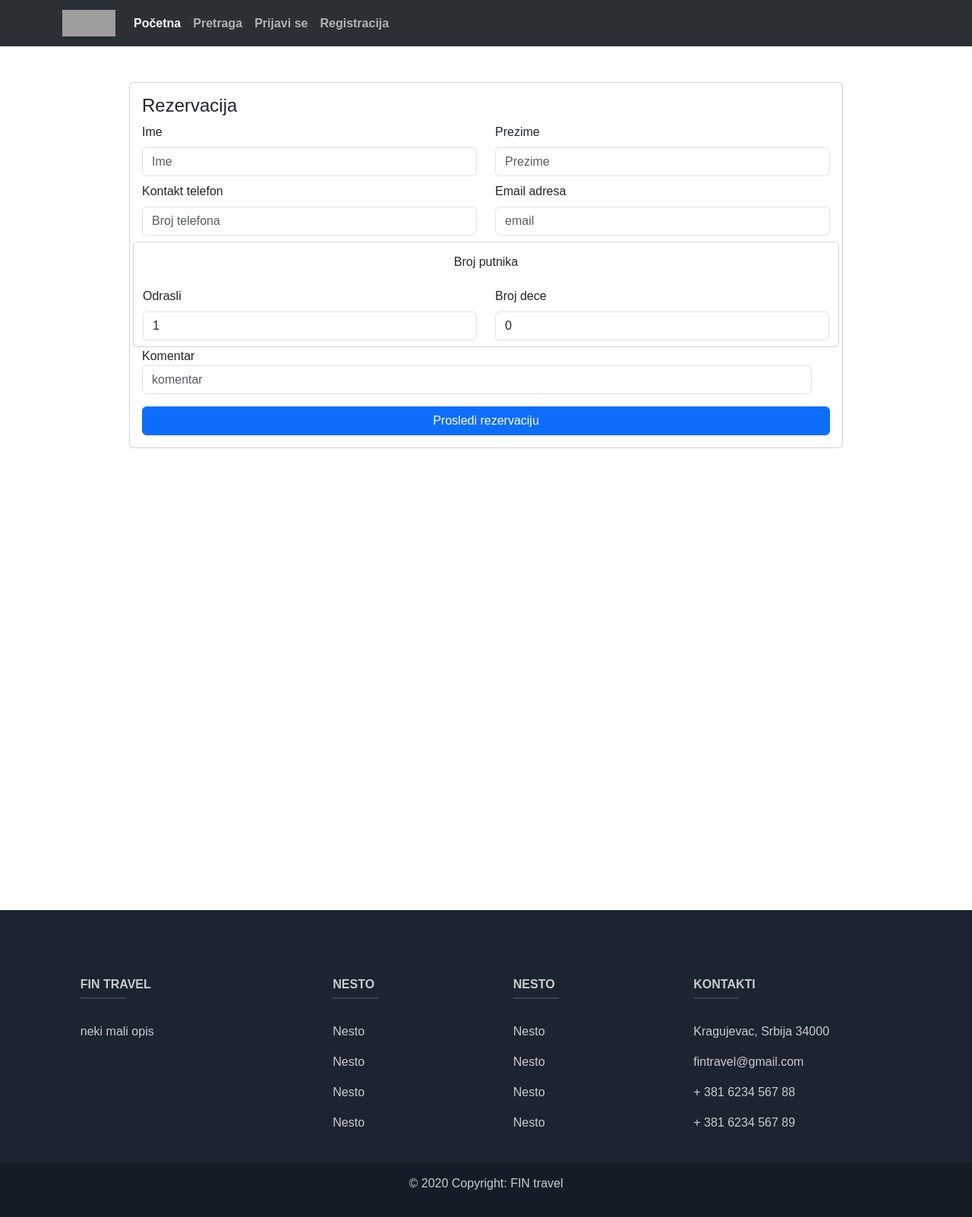
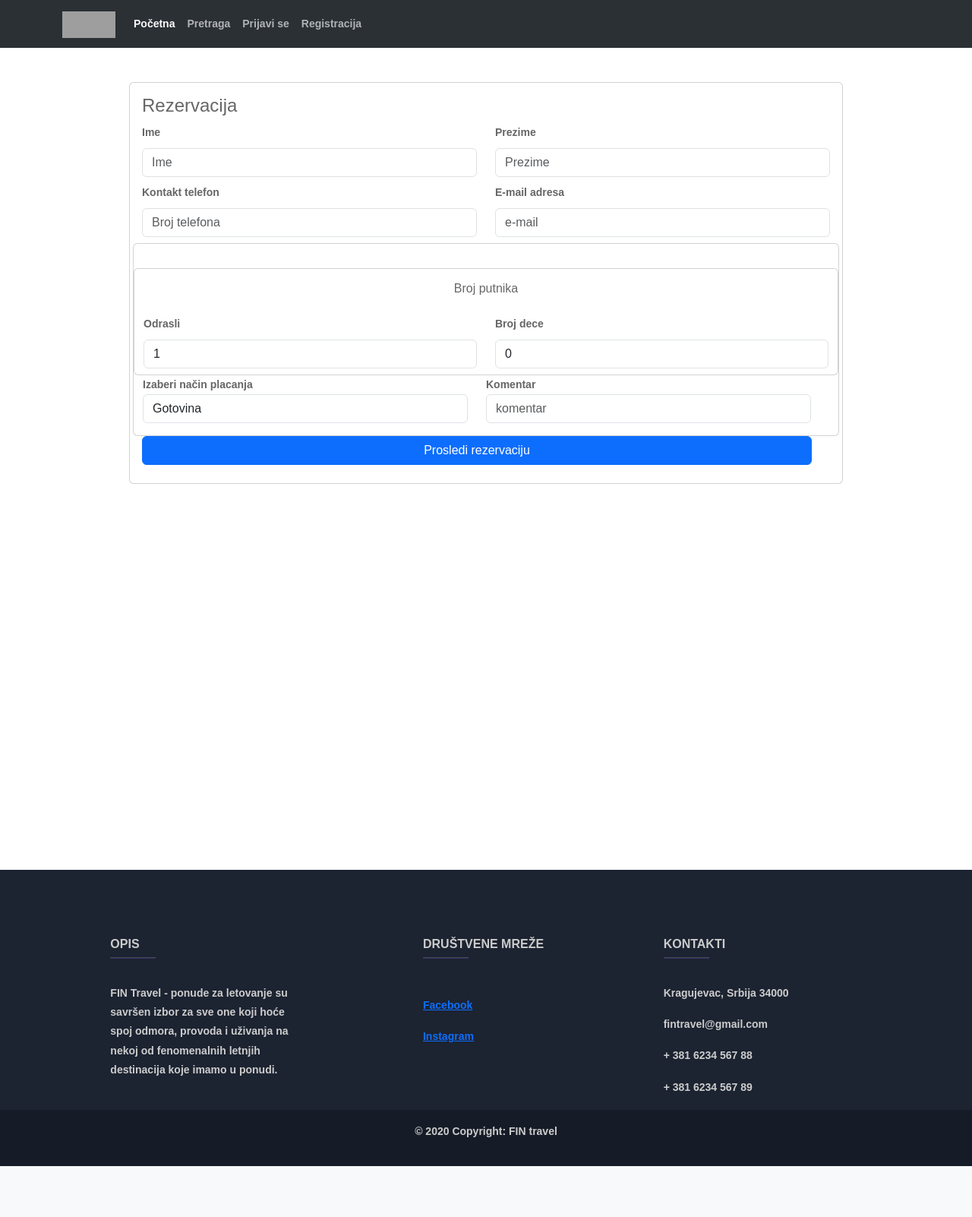
Before and after one commit to pakizoricc/Travel-agency, a PHP site: page /rezervisi.php in a window 1280 px wide. Shown: the whole page at 76% size. After the commit the page ends 1535 px from the top, so only its background shows below. Run offline with PHP 8.4, Linux system fonts and the light colour scheme; data that the repository does not hold is empty; grey boxes are pictures that could not be loaded.

Commit message:
Update rezervisi.php

```diff
--- a/rezervisi.php
+++ b/rezervisi.php
@@ -1,4 +1,3 @@
-<?php include('sources\reservation.php') ?>
 <!DOCTYPE html>
 <html lang="en">
 <head>
@@ -10,6 +9,15 @@
     <link rel="stylesheet" href="bootstrap-5.3.0-alpha1-dist\css\bootstrap.css">
     <link rel="stylesheet" type="text/css" href="style.css">
     <script src="bootstrap-5.3.0-alpha1-dist\js\bootstrap.bundle.js"></script>
+    <style>
+      body {
+        color: #666666;
+        font-size: 14px;
+        font-family: 'Raleway', sans-serif;
+        line-height: 1.80857;
+        font-weight: bold;
+      }
+    </style>
 </head>
 <body>
     <nav class="navbar navbar-expand-lg bg-body-tertiary fixed-top" data-bs-theme="dark"
@@ -24,23 +32,23 @@
           <div class="collapse navbar-collapse" id="navbarSupportedContent">
             <ul class="navbar-nav me-auto mb-2 mb-lg-0">
               <li class="nav-item">
-                <a class="nav-link active" aria-current="page" href="#">Početna</a>
+                <a class="nav-link active" aria-current="page" href="pocetna.php">Početna</a>
               </li>
               <li class="nav-item">
-                <a class="nav-link" href="#">Pretraga</a>
+                <a class="nav-link" href="pretraga.php">Pretraga</a>
               </li>
               <li class="nav-item">
-                <a class="nav-link ms-auto" href="#">Prijavi se</a>
+                <a class="nav-link ms-auto" href="prijava.php">Prijavi se</a>
               </li>
               <li class="nav-item">
-                <a class="nav-link ms-auto" href="#">Registracija</a>
+                <a class="nav-link ms-auto" href="registracija.php">Registracija</a>
               </li>
             </ul>
           </div>
         </div>
     </nav>
 
-    <form action = "rezervisi.php" method="post">
+    <form action = "sources/reservation.php" method="post">
       <div class="container-sm" style="padding: 100px;margin-bottom: 500px; font-family: Arial, Helvetica, sans-serif;">
         <div class="my-2 card">
           <div class="card-body">
@@ -48,37 +56,19 @@
             <div class="row">
               <div class="col-sm">
                   <div class="mb-2">
-                    <label id="imeR-label" for="imeR-input" class="form-label"
-                      >Ime</label
-                    >
+                    <label id="imeR-label" for="imeR-input" class="form-label">Ime</label>
                     <div class="input-group">
-
-                      <input
-                      type="text"
-                      class="form-control"
-
-                      id="imeR-input"
-                      placeholder="Ime"
-                      aria-describedby="imeR-label"/>
-
+                      <input type="text" name="first_name" class="form-control" id="imeR-input" placeholder="Ime"
+                      aria-describedby="imeR-label" value="<?php echo isset($first_name) ? $first_name : '';  ?>"/>
                     </div>
                   </div>
                 </div>
                 <div class="col-sm">
                   <div class="mb-2">
-                    <label id="prezimeR-label" for="prezimeR-input" class="form-label"
-                      >Prezime</label
-                    >
+                    <label id="prezimeR-label" for="prezimeR-input" class="form-label">Prezime</label>
                     <div class="input-group">
-
-                      <input
-                      type="text"
-                      class="form-control"
-
-                      id="prezimeR-input"
-                      placeholder="Prezime"
-                      aria-describedby="prezimeR-label"/>
-
+                      <input type="text" class="form-control" name="last_name" id="prezimeR-input" placeholder="Prezime"
+                      aria-describedby="prezimeR-label" value="<?php echo isset($last_name) ? $last_name : '';  ?>"/>
                     </div>
                   </div>
                 </div>
@@ -86,39 +76,31 @@
             <div class="row">
                 <div class="col-sm">
                     <div class="mb-2">
-                      <label id="brTelefona-label" for="brTelefona-input" class="form-label"
-                        >Kontakt telefon</label
-                      >
+                      <label id="brTelefona-label" for="brTelefona-input" class="form-label">Kontakt telefon</label>
                       <div class="input-group">
 
-                        <input
-                        type="text"
-                        class="form-control"
-
-                        id="brTelefona-input"
-                        placeholder="Broj telefona"
-                        aria-describedby="brTelefona-label"/>
+                        <input type="text" class="form-control" name="phone_number" id="brTelefona-input"placeholder="Broj telefona"
+                        aria-describedby="brTelefona-label" value="<?php echo isset($phone_number) ? $phone_number : '';  ?>"/>
 
                       </div>
                     </div>
                 </div>
                 <div class="col-sm">
                     <div class="mb-2">
-                      <label id="email-label" for="email-input" class="form-label"
-                        >Email adresa</label>
+                      <label id="email-label" for="email-input" class="form-label">E-mail adresa</label>
                         <div class="input-group">
 
-                          <input
-                          type="text"
-                          class="form-control"
-
-                          id="email-input"
-                          placeholder="email"
-                          aria-describedby="email-label"/>
+                          <input type="text" class="form-control" name="email" id="email-input" placeholder="e-mail"
+                          aria-describedby="email-label" value="<?php echo isset($email) ? $email : '';  ?>"/>
 
                         </div>
                     </div>
                 </div>
+            </div>
+            <div class="row  mb-2">
+              <div class="card">
+                <div class="card-body">
+
             </div>
             <div class="row  mb-2"  >
               <div class="card">
@@ -127,12 +109,15 @@
 
 
             </div>
-            <div class="row">
+            <div class="row " >
+
               <div class="col-sm">
                   <div class="mb-2">
-                    <label id="brOdraslih-label" for="brOdraslih-input" class="form-label">Odrasli</label>
+                    <label id="brOdraslih-label" for="brOdraslih-input" class="form-label"
+                      >Odrasli</label>
+
                     <div class="input-group">
-                      <select name="brOdraslih_id" class="form-control">
+                      <select name="num_adults" class="form-control">
                                 <option  style="font-weight:bold;" value="1">1</option>
                                 <option  style="font-weight:bold;" value="2">2</option>
                                 <option  style="font-weight:bold;" value="3">3</option>
@@ -141,17 +126,20 @@
                                 <option  style="font-weight:bold;" value="6">6</option>
                                 <option  style="font-weight:bold;" value="7">7</option>
                                 <option  style="font-weight:bold;" value="8">8</option>
-                          <option  style="font-weight:bold;" value="9">9</option>
+                                <option  style="font-weight:bold;" value="9">>9</option>
                                 <option  style="font-weight:bold;" value="10">10</option>
                       </select>
                     </div>
+
                   </div>
                 </div>
                 <div class="col-sm">
                   <div class="mb-2">
-                    <label id="brDece-label" for="brDece-input" class="form-label">Broj dece</label>
+                    <label id="brDece-label" for="brDece-input" class="form-label"
+                      >Broj dece</label>
                       <div class="input-group">
-                        <select name="brDece_id" class="form-control">
+
+                        <select name="num_kids" class="form-control">
                           <option  style="font-weight:bold;" value="0">0</option>
                           <option  style="font-weight:bold;" value="1">1</option>
                           <option  style="font-weight:bold;" value="2">2</option>
@@ -170,6 +158,17 @@
           </div>
         </div>
             <div class="row">
+
+
+                  <div class="col-sm">
+                    <div class="mb-2">
+                      <label for="nacinPlacanja">Izaberi način placanja</label>
+                      <select name="payment" class="form-control">
+                        <option  style="font-weight:bold;" value="gotovina">Gotovina</option>
+                        <option  style="font-weight:bold;" value="kartica">Kartica</option>
+                      </select>
+                    </div>
+                  </div>
                   <div class="col-sm">
                     <div class="mb-2">
                       <label   for="komentar">Komentar</label>
@@ -182,11 +181,14 @@
                           aria-describedby="komentar-label"/>
                     </div>
                   </div>
+
+
+            </div>
           </div>
         </div>
             <div class="row">
               <div class="col">
-                <button id="search-button" class="w-100 btn btn-primary">
+                <button id="search-button" name="prosledi" class="w-100 btn btn-primary">
                   Prosledi rezervaciju
                 </button>
               </div>
@@ -196,8 +198,8 @@
       </div>
     </form>
 
-      <section class="footer" style="width: 100%; background-color: #1c2331; padding-top: 40px;
-      bottom: 0; text-align: center; text-decoration-color: #fff; font-family: Arial, Helvetica, sans-serif;">
+      <section class="footer footer-expand-lg" style="width: 100%; background-color: #1c2331; padding-top: 40px; text-align: center; text-decoration-color: #fff; position: absolute;
+      left: 0; right: 0; margin-top: 500px;">
         <section class="" style="color: #ccc;">
           <div class="container text-center text-md-start mt-5">
 
@@ -205,13 +207,15 @@
 
               <div class="col-md-3 col-lg-4 col-xl-3 mx-auto mb-4">
 
-                <h6 class="text-uppercase fw-bold">FIN travel</h6>
+                <h6 class="text-uppercase fw-bold">Opis</h6>
                 <hr
                     class="mb-4 mt-0 d-inline-block mx-auto"
                     style="width: 60px; background-color: #7c4dff; height: 2px"
                     />
                 <p>
-                  neki mali opis
+                  FIN Travel - ponude za letovanje su savršen izbor
+                  za sve one koji hoće spoj odmora, provoda i uživanja na nekoj od fenomenalnih
+                  letnjih destinacija koje imamo u ponudi.
                 </p>
               </div>
 
@@ -219,49 +223,28 @@
 
               <div class="col-md-2 col-lg-2 col-xl-2 mx-auto mb-4">
 
-                <h6 class="text-uppercase fw-bold">Nesto</h6>
+                <h6 class="text-uppercase fw-bold">Društvene mreže</h6>
                 <hr
                     class="mb-4 mt-0 d-inline-block mx-auto"
                     style="width: 60px; background-color: #7c4dff; height: 2px"
                   />
                 <p>
-                  Nesto
+                  <a class="link" href="https://www.facebook.com" target="_BLANK">
+                    <div class="social-image">
+                        <i class="fab fa-facebook"></i>
+                    </div>
+                    Facebook
+                  </a>
                 </p>
                 <p>
-                  Nesto
-                </p>
-                <p>
-                  Nesto
-                </p>
-                <p>
-                  Nesto
+                  <a class="link" href="https://www.instagram.com" target="_BLANK">
+                    <div class="social-image">
+                        <i class="fab fa-facebook"></i>
+                    </div>
+                    Instagram
+                  </a>
                 </p>
               </div>
-
-
-
-              <div class="col-md-3 col-lg-2 col-xl-2 mx-auto mb-4">
-
-                <h6 class="text-uppercase fw-bold">Nesto</h6>
-                <hr
-                    class="mb-4 mt-0 d-inline-block mx-auto"
-                    style="width: 60px; background-color: #7c4dff; height: 2px"
-                    />
-                <p>
-                  Nesto
-                </p>
-                <p>
-                  Nesto
-                </p>
-                <p>
-                  Nesto
-                </p>
-                <p>
-                  Nesto
-                </p>
-              </div>
-
-
 
               <div class="col-md-4 col-lg-3 col-xl-3 mx-auto mb-md-0 mb-4">
                 <h6 class="text-uppercase fw-bold">Kontakti</h6>
@@ -285,6 +268,5 @@
         </div>
       </section>
 
-
 </body>
 </html>
```
Lines whose indentation alone changed are shown as unchanged.
